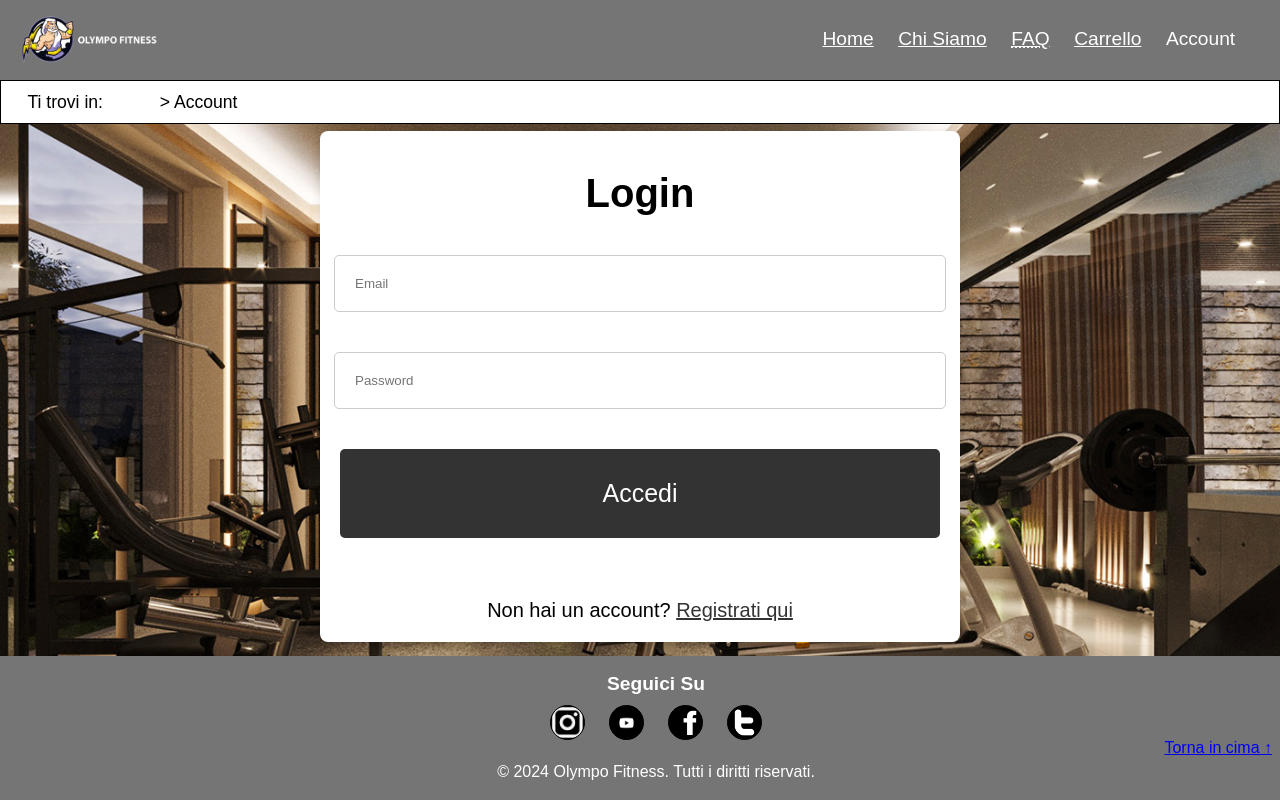
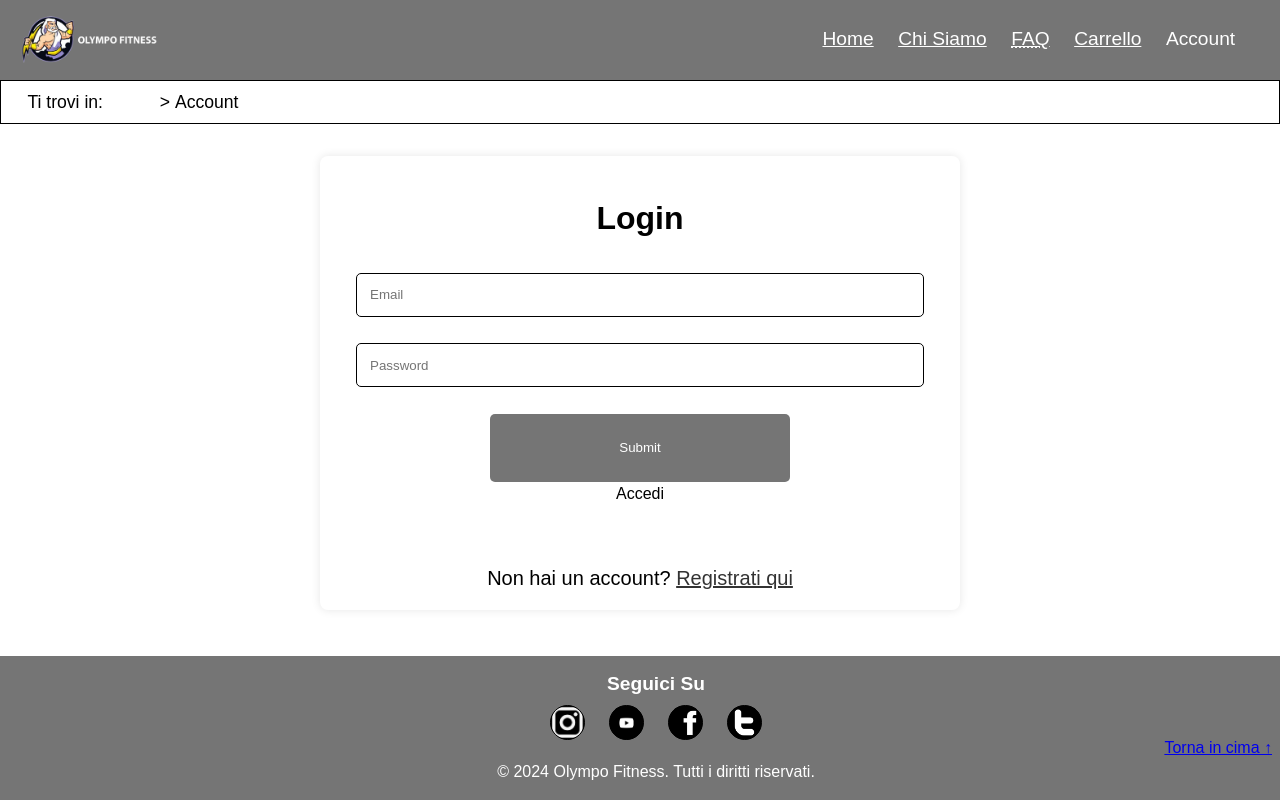
Before and after one commit to TecWeb2024/main, a PHP site: page /account.html in a window 1280 px wide. Run offline with PHP 8.4, Linux system fonts and the light colour scheme.

Commit message:
Correzzione QUASI completa 404,500 e Account

```diff
--- a/account.html
+++ b/account.html
@@ -6,9 +6,8 @@
   <meta name="keywords" content="Olympo Fitness, palestra, negozio palestra, account, pesi liberi , macchinari palestra, macchinari, nutrizione, accessori palestra">
   <meta name="author" content="Olympo Fitness">
   <link rel="stylesheet" href="style.css">
-  <link rel="stylesheet" href="accountStyle.css">
 </head>
-<body>
+</body>
   <header>
     <nav aria-label="Aiuti alla navigazione">
       <a class="navigationHelp" href="#content">Vai al contenuto</a>
@@ -28,17 +27,18 @@
     </nav>
 </header>
   <nav id="breadcrumb" aria-label="Percorso">
-    <p>Ti trovi in: <a href="index.html" lang="en">Home</a> &gt; Account</p>
+    <p>Ti trovi in: <a href="index.html" lang="en">Home</a> &gt; <span lang="en">Account</span></p>
   </nav>
 
+  <main id="content">
   <!--PROVA DEL FORM, ho usato javascript perchè altrimenti non si poteva entrare nel form di registrazione. Nel campo action dobbiamo mettere il server quando ce l'avremo-->
 
-  <div class="container">
+  <div id="form_Container">
     <form class="form" action="#" method="post">
       <h1 aria-labelledby="loginTitle">Login</h1>
       <input type="email" name="email" placeholder="Email" required>
       <input type="password" name="password" placeholder="Password" required>
-      <button type="submit">Accedi</button>
+      <input type="submit" class="accountButton">Accedi</input> <!--sistemare!!-->
       <p>Non hai un account? <a href="#" onclick="toggleForm()">Registrati qui</a></p>
     </form>
 
@@ -47,7 +47,7 @@
       <input type="text" name="nome" placeholder="Nome" required>
       <input type="email" name="email" placeholder="Email" required>
       <input type="password" name="password" placeholder="Password" required>
-      <button type="submit">Registrati</button>
+      <input type="submit" class="accountButton">Registrati</input>
       <p>Hai già un account? <a href="#" onclick="toggleForm()">Accedi qui</a></p>
     </form>
   </div>
@@ -64,6 +64,8 @@
 
 <a href="#" id="buttonToTop">Torna in cima ↑</a>
 
+</main>
+
 <footer>
   <div class="social_List">
     <h2>Seguici Su</h2>
--- a/accountStyle.css
+++ /dev/null
@@ -1,84 +0,0 @@
-body {
-    font-family: Arial, sans-serif;
-    margin: 0;
-    padding: 0;
-    display: flex;
-    justify-content: center;
-    height: 100%;
-    background-image:url(images/loginSfondo.jpg);
-    background-size: cover;
-   /* background-color: #f4f4f4;*/
-  }
-
-  .container {
-    width: 50%;
-    height: auto;
-    margin: auto;
-  }
-
-  .container h1{
-    font-size: 250%;
-  }
-
-  .form {
-    display: flex;
-    flex-direction: column;
-    align-items: center;
-    background-color: #fff;
-    padding: 20px;
-    border-radius: 8px;
-    box-shadow: 0 0 10px rgba(0, 0, 0, 0.1);
-  }
-
-  .form h1 {
-    width: 100%;
-    text-align: center;
-    margin-bottom: 30px;
-    margin-top: 30px;
-  }
-
-  .form input[type="email"],
-  .form input[type="password"],
-  .form input[type="text"] {
-    width: 95%;
-    padding: 20px;
-    /*margin: 20px -20px;*/
-    margin-top: 20px;
-    margin-bottom: 20px;
-    margin-left: none;
-    margin-right: none;
-    border-radius: 5px;
-    border: 1px solid #ccc;
-  }
-
-  .form button {
-    width: 100%;
-    padding: 30px;
-    margin-top: 20px;
-    /*margin: auto 0;*/
-    border: none;
-    border-radius: 5px;
-    background-color: #333;
-    color: #fff;
-    cursor: pointer;
-    font-size: 25px;
-  }
-
-  .form button:hover {
-    background-color: #555;
-  }
-
-  .form p {
-    margin-top: 60px;
-    text-align: center;
-    font-size: 20px;
-  }
-
-  .form a {
-    color: #333;
-    text-decoration: underline;
-  }
-
-  .hidden {
-    display: none;
-  }
--- a/style.css
+++ b/style.css
@@ -661,13 +661,14 @@
     color: var(--visitedLinkColor);
   }
 
-  #cartina{
+  #cartina{ /*POSSIBILE SCREEN*/
     width:100%;
     height:300px;
     border: 0;
     /*allowfullscreen="" */
     /*loading="lazy"*/
   }
+
   /***********
    *         *
    *   FAQ   *
@@ -732,3 +733,116 @@
   #addQuestion:hover {
     background-color: #000000;
   }
+
+  /*****************
+   *               *
+   *   ERROR 404   *
+   *               *
+   *****************/
+
+  #error_Message{
+    text-align: center;
+    margin-top: 3em;
+    padding: 1em;
+  }
+
+  #error_Message h1{
+    font-size: 3em;
+    margin-bottom: 1em;
+  }
+
+  #error_Message p{
+    font-size: 120%;
+    line-height: 1.5;
+  }
+
+  #first_Sentence404::after{
+    content: "\a";
+    white-space: pre;
+  }
+
+   /*****************
+   *               *
+   *   ERROR 500   *
+   *               *
+   *****************/
+
+   #first_Sentence500::after{
+    content: "\a";
+    white-space: pre;
+  }
+
+  /***************
+   *             *
+   *   ACCOUNT   *
+   *             *
+   ***************/
+
+  #form_Container {
+    margin: auto;
+    width: 50%;
+    padding: 2em;
+  }
+
+  #form_Container h1{
+    font-size: 200%;
+  }
+
+  .form {
+    display: flex;
+    flex-direction: column;
+    align-items: center;
+    padding: 20px;
+    border-radius: 8px;
+    box-shadow: 0 0 10px rgba(0, 0, 0, 0.1);
+  }
+
+  .form h1 {
+    width: 100%;
+    text-align: center;
+    margin-bottom: 30px;
+    margin-top: 30px;
+  }
+
+  .form input[type="email"],
+  .form input[type="password"],
+  .form input[type="text"] {
+    width: 90%;
+    padding: 1em;
+    margin: 1em 0em 1em 0em;
+    border-radius: 5px;
+    border: 1px solid #000000;
+  }
+
+  .accountButton{
+    width: 50%;
+    padding: 2em;
+    margin-top: 1em;
+    border: none;
+    border-radius: 5px;
+    background-color: #757575;
+    color: #FFFFFF;
+    cursor: pointer;
+    font: size 160%;
+  }
+
+  .accountButton:hover {
+    background-color: #000000;
+  }
+
+  /*DA SISTEMARE*/
+  .form p {
+    margin-top: 60px;
+    text-align: center;
+    font-size: 20px;
+  }
+
+  /*FAREI UN ALTRO PULSANTE COSI DA NON CAMBIARE IL COLORE DEI LINK RISPETTO AL RESTO DEL SITO*/
+  .form a {
+    color: #333;
+    text-decoration: underline;
+  }
+
+  .hidden {
+    display: none;
+  }
```
Also changed, not shown: error404.html (+10 -10 lines), error404Style.css (deleted, +0 -50 lines), error500.html (+12 -13 lines), error500Style.css (deleted, +0 -54 lines).
